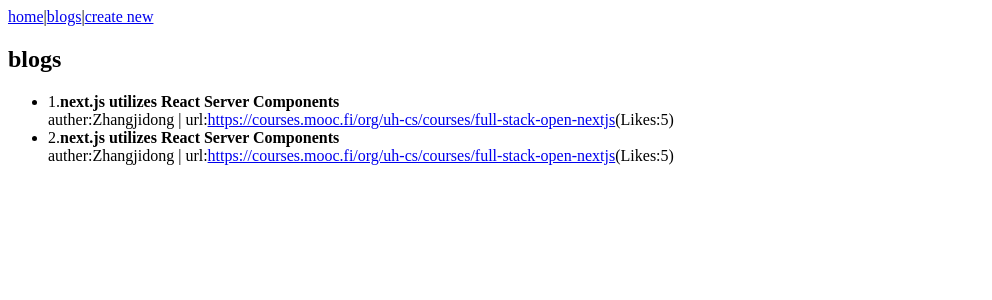
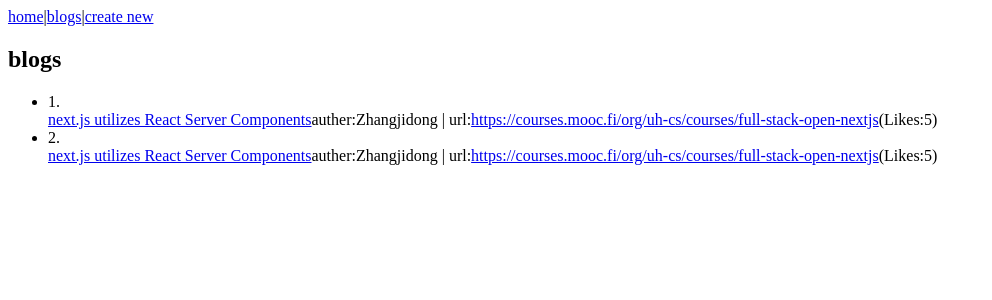
Before and after one commit to yujia1256/fullstack-open, a Next.js app in the folder blogs-app/: page /blogs in a window 1280 px wide. Shown: the top 300 px of the page, without its empty margins (0-992 px from the left). Built offline with nearby package versions, Linux system fonts and the light colour scheme.

Commit message:
add exercise 3

```diff
--- a/blogs-app/app/blogs/page.tsx
+++ b/blogs-app/app/blogs/page.tsx
@@ -1,3 +1,4 @@
+import Link from "next/link"
 import { getBlogs } from "../services/blogs"
 
 const Blogs = () => {
@@ -7,15 +8,18 @@
       <h2>blogs</h2>
       <ul>
         {blogs.map(blog => (
+
           <li key={blog.id}>
-            {blog.id}.<strong>{blog.title}</strong><br />
-               auther:{blog.author}  |
-                 url:
+
+              {blog.id}.<br />
+              <Link href={`/blogs/${blog.id}`}>{blog.title}</Link>
+                auther:{blog.author}  |
+              url:
                <a href={blog.url}>
-              {blog.url}
+               {blog.url}
                </a>
 
-          (Likes:{blog.likes})
+              (Likes:{blog.likes})
 
           </li>
         ))}
--- a/blogs-app/app/services/blogs.ts
+++ b/blogs-app/app/services/blogs.ts
@@ -12,7 +12,7 @@
 
 ]
 
-let nextId = 4
+let nextId = 3
 
 export const getBlogs = () => {
   return blogs
@@ -21,3 +21,6 @@
 export const addBlog = (title: string, author: string,url:string,likes:number) => {
   blogs.push({ id: nextId++, title, author,url,likes})
 }
+export const getBlogById = (id: number) => {
+  return blogs.find((blog) => blog.id === id)
+}
```
Also changed, not shown: blogs-app/app/blogs/[id]/page.tsx (added, +23 -0 lines).
